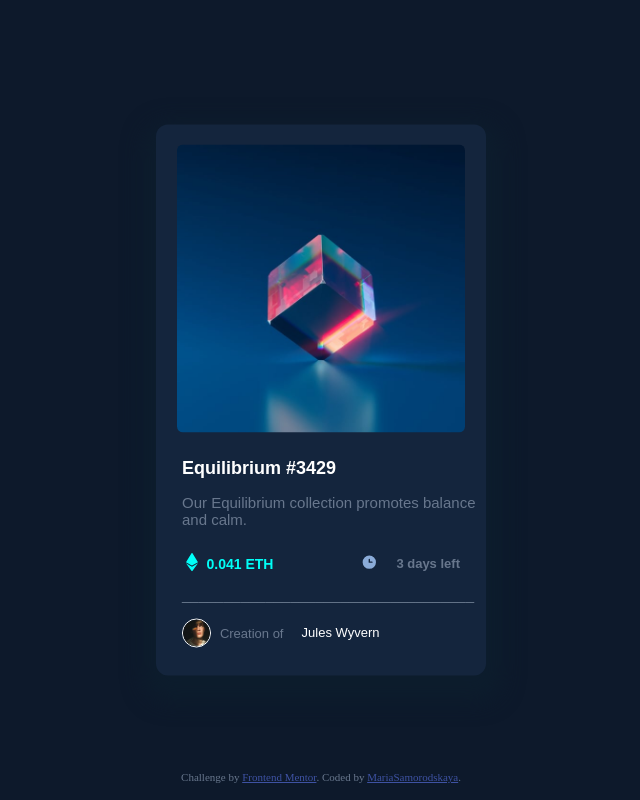
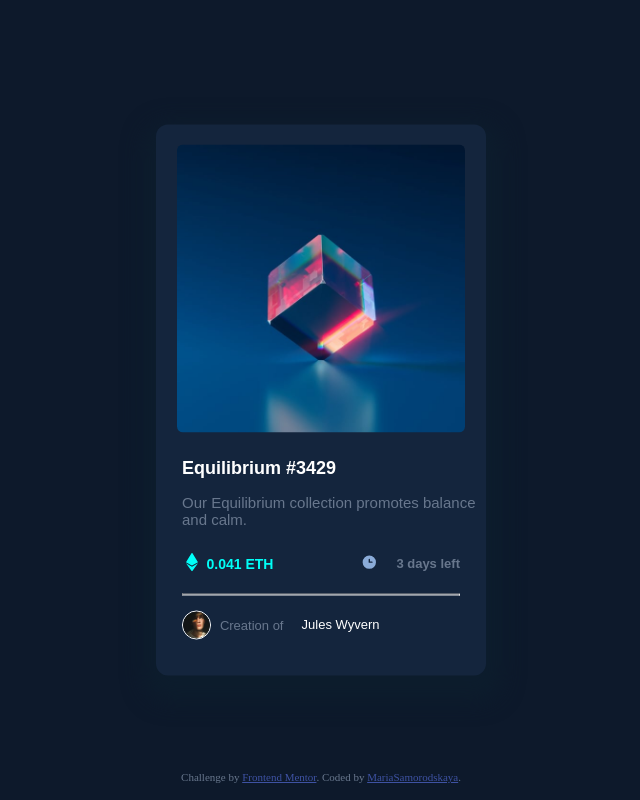
Before and after one commit to MariaSamorodskaya/HTML_day2_2, a plain HTML site: page index.html in a window 1280 px wide. Shown: the whole page, without its empty margins (319-959 px from the left). Drawn offline with Linux system fonts and the light colour scheme; files that its build step writes are made by us from their sources; files whose address does not match are found by name.

Commit message:
updated line

```diff
--- a/css/style.css
+++ b/css/style.css
@@ -100,6 +100,11 @@ body{
     align-items: center;
 }
 
+hr {
+    margin-left: 21px;
+    margin-right: 21px;
+}
+
 .cube .creator img{
     margin: 0;
     max-width: 30px;
--- a/index.html
+++ b/index.html
@@ -33,10 +33,7 @@
       <p>3 days left</p>
     </div>
 
-    <div class="line">
-      <p>___________________________________</p>
-      </p>
-    </div>
+    <hr />
 
     <div class="creator">
       <img src="../nft-preview-card-component-main/images/image-avatar.png" alt="аватар">
```
